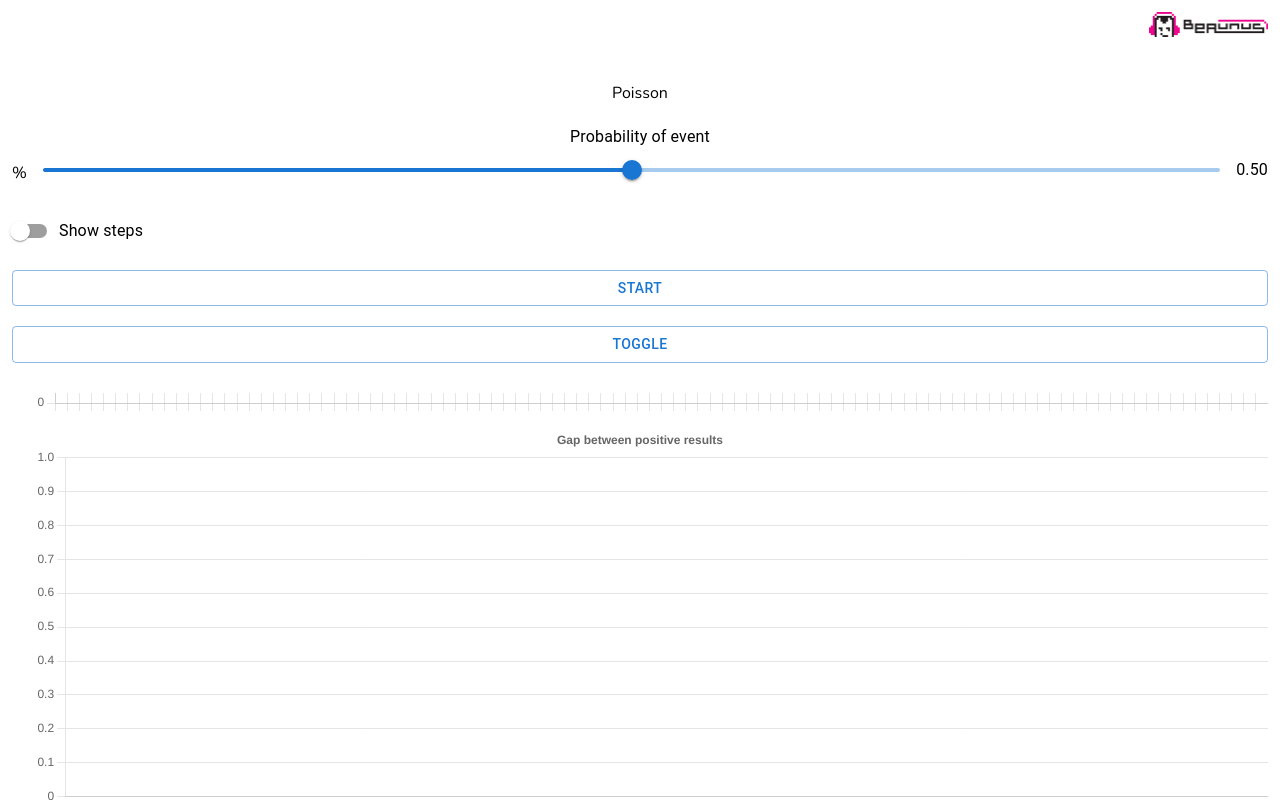
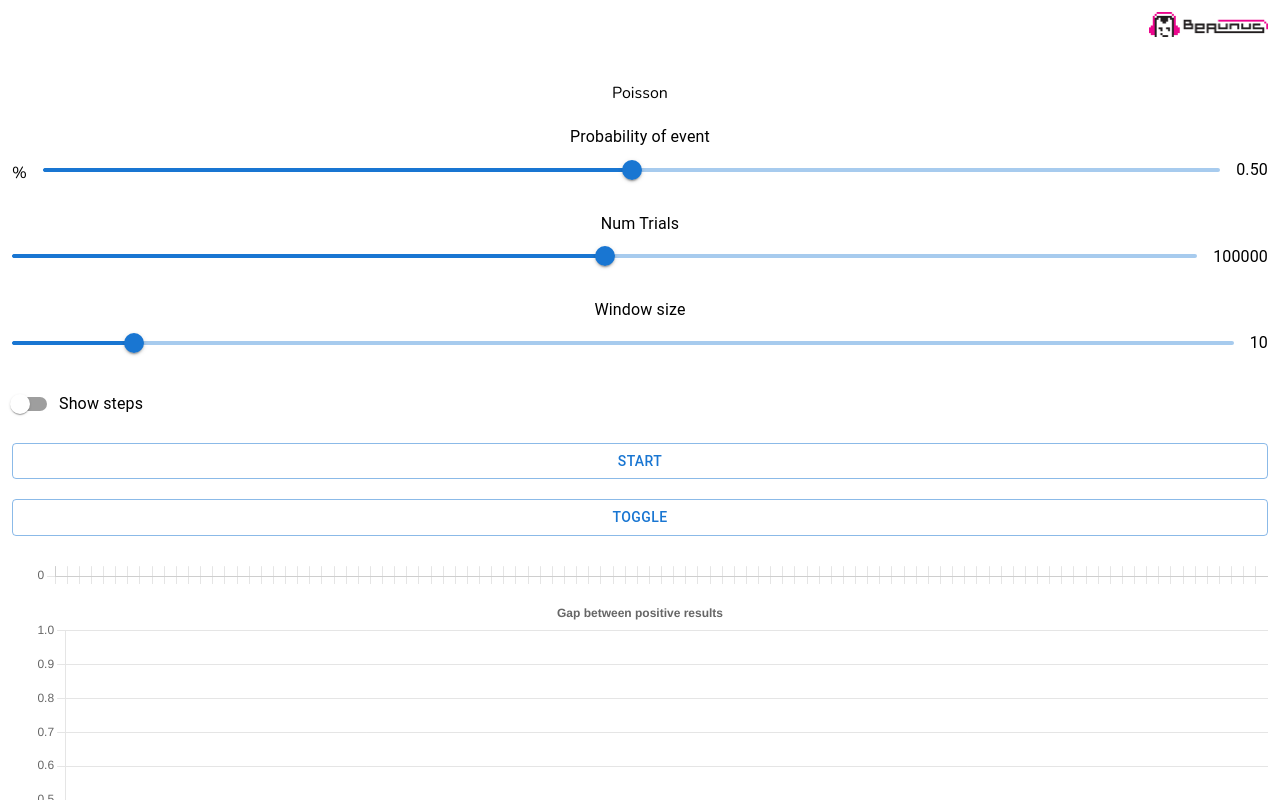
Before and after one commit to beaunus/beaunus.com, a Next.js app: page /experiments/poisson in a window 1280 px wide. Shown: the top 800 px of the page. Built offline with nearby package versions, Linux system fonts and the light colour scheme.

Commit message:
feature: add numTrials slider

```diff
--- a/pages/experiments/poisson.tsx
+++ b/pages/experiments/poisson.tsx
@@ -32,6 +32,8 @@ const Poisson: NextPage = () => {
     Array.from({ length: 100 }, () => false)
   );
   const [shouldShowSteps, setShouldShowSteps] = React.useState(false);
+  const [numTrialsExponent, setNumTrialsExponent] = React.useState(5);
+  const [windowSizeExponent, setWindowSizeExponent] = React.useState(1);
 
   const generateExperiment = (): Experiment => {
     let isRunningBit: boolean;
@@ -46,7 +48,7 @@ const Poisson: NextPage = () => {
 
         for (
           let i = 0, mostRecentTrueIndex = 0;
-          isRunningBit && i < 1000000;
+          isRunningBit && i < 10 ** numTrialsExponent;
           ++i
         ) {
           const didEventHappen = Math.random() < probabilityOfEvent;
@@ -56,7 +58,7 @@ const Poisson: NextPage = () => {
             mostRecentTrueIndex = i;
           }
           samples = samples.slice(1).concat(didEventHappen);
-          if (shouldShowSteps && i % 1 === 0) {
+          if (shouldShowSteps && i % 10 ** windowSizeExponent === 0) {
             setCountByGapSizeState(countByGapSize);
             setSamplesState(samples);
             await sleep(0);
@@ -138,6 +140,50 @@ const Poisson: NextPage = () => {
               </Grid>
             </Grid>
           </Box>
+          <Box>
+            <Typography gutterBottom id="input-slider">
+              Num Trials
+            </Typography>
+            <Grid alignItems="center" container spacing={2}>
+              <Grid item xs>
+                <Slider
+                  max={10}
+                  min={0}
+                  onChange={(_event, newValue) =>
+                    setNumTrialsExponent(newValue as number)
+                  }
+                  value={numTrialsExponent}
+                />
+              </Grid>
+              <Grid item>
+                <Typography gutterBottom id="input-slider">
+                  {10 ** numTrialsExponent}
+                </Typography>
+              </Grid>
+            </Grid>
+          </Box>
+          <Box>
+            <Typography gutterBottom id="input-slider">
+              Window size
+            </Typography>
+            <Grid alignItems="center" container spacing={2}>
+              <Grid item xs>
+                <Slider
+                  max={10}
+                  min={0}
+                  onChange={(_event, newValue) =>
+                    setWindowSizeExponent(newValue as number)
+                  }
+                  value={windowSizeExponent}
+                />
+              </Grid>
+              <Grid item>
+                <Typography gutterBottom id="input-slider">
+                  {10 ** windowSizeExponent}
+                </Typography>
+              </Grid>
+            </Grid>
+          </Box>
 
           <FormControlLabel
             control={
```
